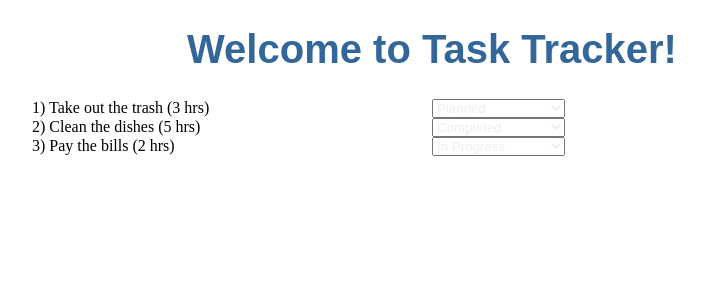
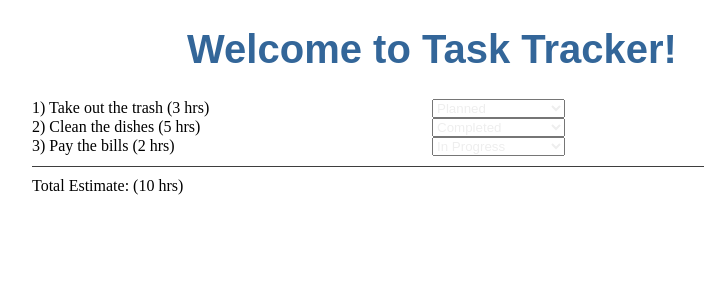
Before and after one commit to codymoorhouse/task-tracker, an Angular app: page / in a window 1280 px wide. Shown: the top 300 px of the page, without its empty margins (208-912 px from the left). Built offline with nearby package versions, Linux system fonts and the light colour scheme.

Commit message:
Add total estimate

```diff
--- a/src/app/app.component.html
+++ b/src/app/app.component.html
@@ -9,6 +9,12 @@
   <app-task-form *ngFor="let task of tasks"
     [task]="task">
   </app-task-form>
+
+  <div class="divider"></div>
+
+  <div>
+    Total Estimate: ({{ getEstimateTotal() }} hrs)
+  </div>
 </div>
 
 <router-outlet></router-outlet>
--- a/src/app/app.component.scss
+++ b/src/app/app.component.scss
@@ -8,3 +8,9 @@ h1 {
     margin: auto;
     max-width: 800px;
 }
+
+.divider {
+  margin: 10px 0;
+  background: #3e3e3e;
+  height: 1px;
+}
--- a/src/app/app.component.ts
+++ b/src/app/app.component.ts
@@ -18,4 +18,10 @@ export class AppComponent {
   setTasks() {
     this.tasks = Task.tasks.map(task => task.clone());
   }
+
+  getEstimateTotal() {
+    return this.tasks.reduce((acc, task) => {
+      return acc + task.estimate;
+    }, 0);
+  }
 }
```
